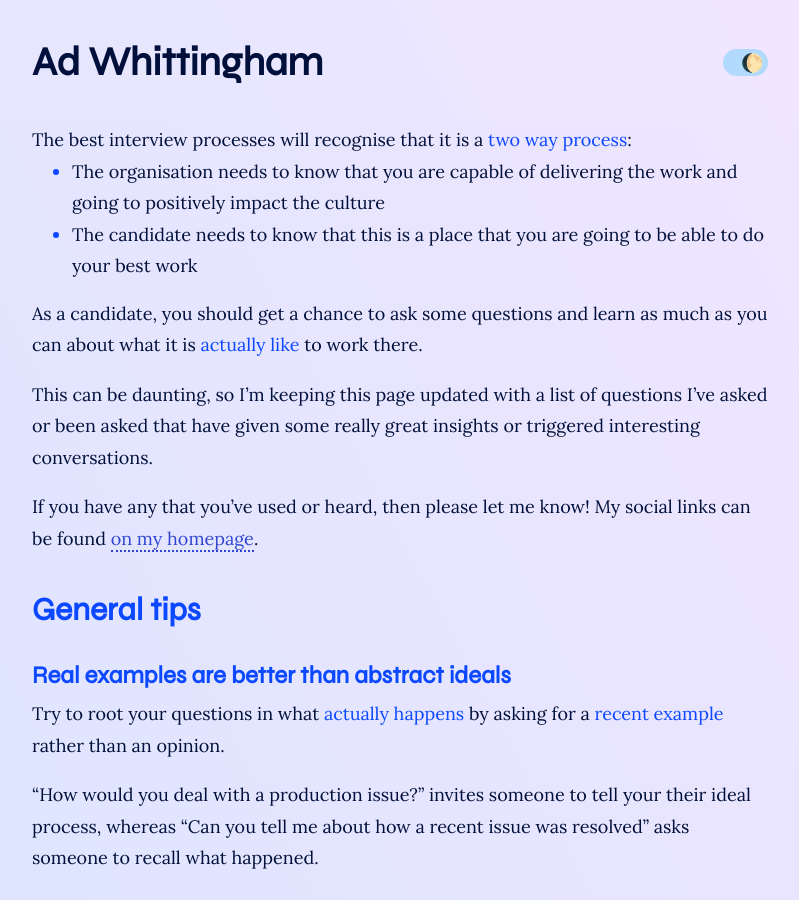
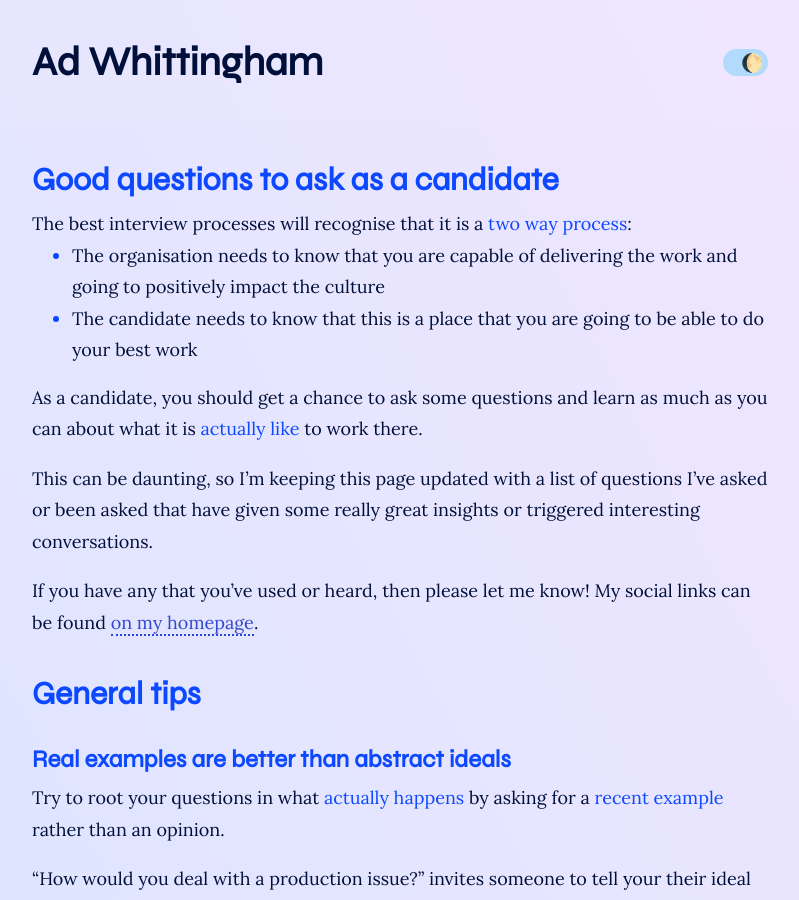
Before and after one commit to AdamWhittingham/personal-site, a Jekyll site: the page built from _posts/2022-12-02-good-questions-as-a-candidate.md, in a window 1280 px wide and 900 px high. Shown: the whole window, without its empty margins (240-1039 px from the left). Built offline with Jekyll 4.4.1, drawn with Linux system fonts in a browser that asks for light colours; nearby versions of some CDN libraries.

Commit message:
Add title

```diff
--- a/_posts/2022-12-02-good-questions-as-a-candidate.md
+++ b/_posts/2022-12-02-good-questions-as-a-candidate.md
@@ -1,6 +1,8 @@
 ---
 title: Good questions to ask as a candidate
 ---
+
+# Good questions to ask as a candidate
 
 The best interview processes will recognise that it is a _two way process_:
 - The organisation needs to know that you are capable of delivering the work and going to positively impact the culture
```
